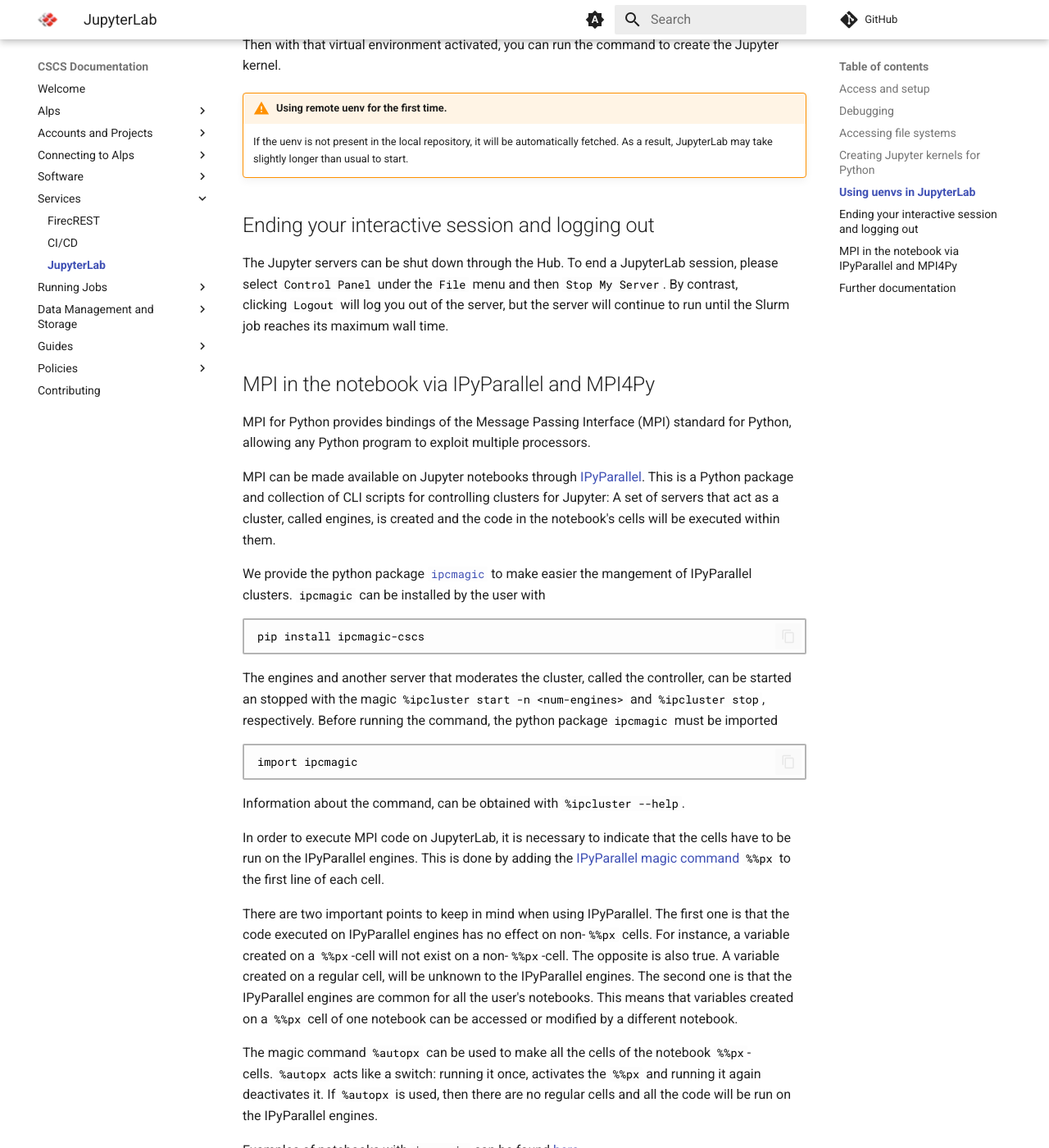
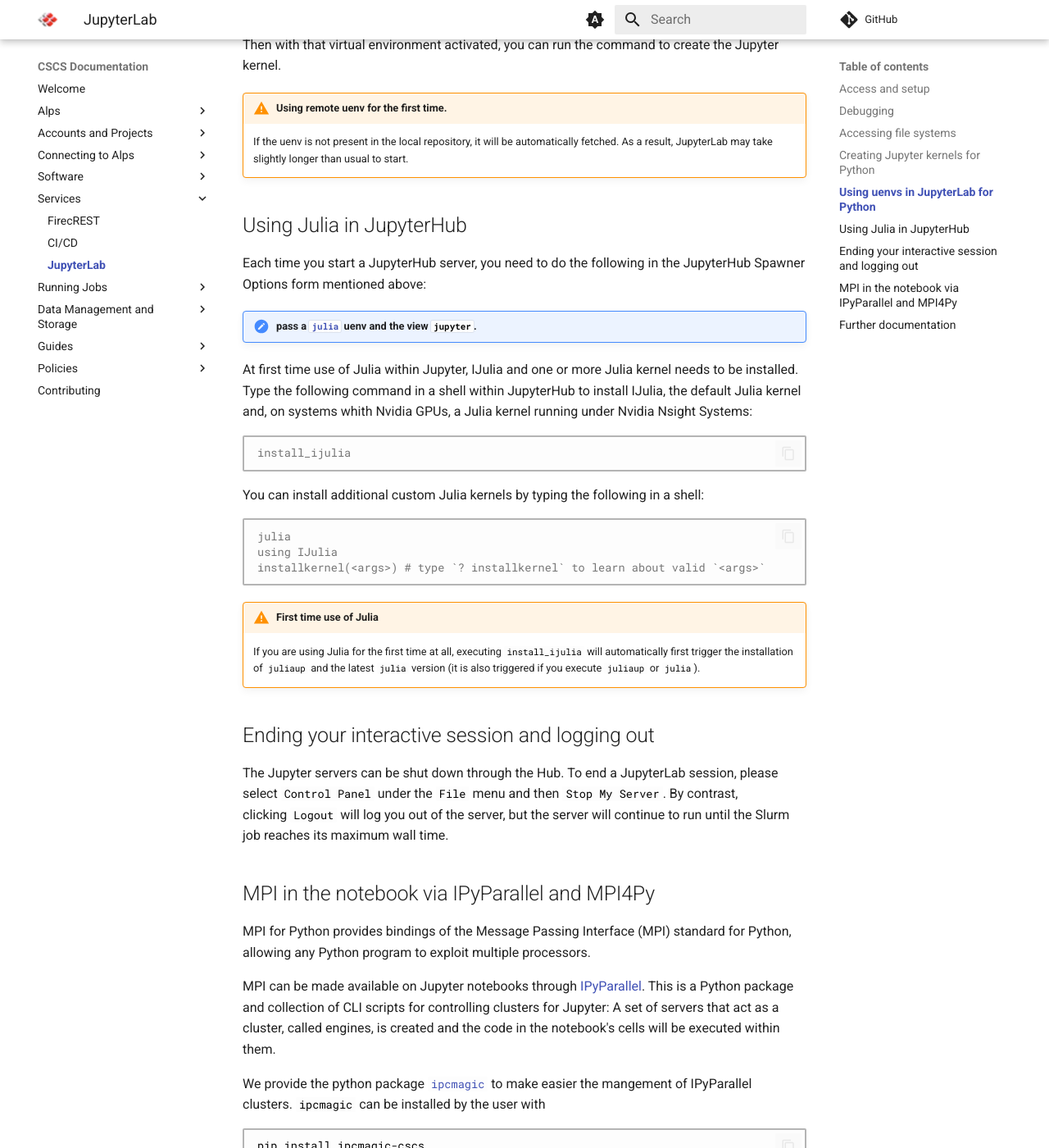
Before and after one commit to nickjbrowning/cscs-docs, an MkDocs documentation site: the page built from docs/services/jupyterlab.md, in a window 1280 px wide and 1400 px high, scrolled down 2149 px. Shown: the whole window at 82% size. Built offline with MkDocs 1.6.1 and Material for MkDocs 9.7.7, drawn with Linux system fonts in a browser that asks for light colours; comment, search, counter and statistics services are not loaded; some of the changed text lies outside the part shown.

Commit message:
Add documentation for Julia uenv and Julia uage in JupyterHub (#120)

````diff
--- a/docs/services/jupyterlab.md
+++ b/docs/services/jupyterlab.md
@@ -45,7 +45,7 @@ A kernel can be created from an active Python virtual environment with the follo
 python -m ipykernel install --user --name="<kernel-name>" --display-name="<kernel-name>"
 ```
 
-## Using uenvs in JupyterLab
+## Using uenvs in JupyterLab for Python
 
 In the JupyterHub Spawner Options form mentioned above, it's possible to pass an uenv and a view.
 The uenv will be mounted at `/user-environment`, and the specified view will be activated.
@@ -64,6 +64,28 @@ Then with that virtual environment activated, you can run the command to create
 !!! warning "Using remote uenv for the first time."
     If the uenv is not present in the local repository, it will be automatically fetched.
     As a result, JupyterLab may take slightly longer than usual to start.
+
+
+## Using Julia in JupyterHub
+
+Each time you start a JupyterHub server, you need to do the following in the JupyterHub Spawner Options form mentioned above:
+!!! important "pass a [`julia`][ref-uenv-julia] uenv and the view `jupyter`."
+
+At first time use of Julia within Jupyter, IJulia and one or more Julia kernel needs to be installed.
+Type the following command in a shell within JupyterHub to install IJulia, the default Julia kernel and, on systems whith Nvidia GPUs, a Julia kernel running under Nvidia Nsight Systems:
+```console
+install_ijulia
+```
+
+You can install additional custom Julia kernels by typing the following in a shell:
+```console
+julia
+using IJulia
+installkernel(<args>) # type `? installkernel` to learn about valid `<args>`
+```
+
+!!! warning "First time use of Julia"
+    If you are using Julia for the first time at all, executing `install_ijulia` will automatically first trigger the installation of `juliaup` and the latest `julia` version (it is also triggered if you execute `juliaup` or `julia`).
 
 ## Ending your interactive session and logging out
 
--- a/mkdocs.yml
+++ b/mkdocs.yml
@@ -58,6 +58,7 @@ nav:
       - 'prgenv-gnu': software/prgenv/prgenv-gnu.md
       - 'prgenv-nvfortran': software/prgenv/prgenv-nvfortran.md
       - 'linalg': software/prgenv/linalg.md
+      - 'julia': software/prgenv/julia.md
       - 'Cray modules (CPE)': software/prgenv/cpe.md
     - 'Machine Learning':
       - software/ml/index.md
````
Also changed, not shown: docs/software/prgenv/index.md (+4 -0 lines), docs/software/prgenv/julia.md (added, +93 -0 lines).
